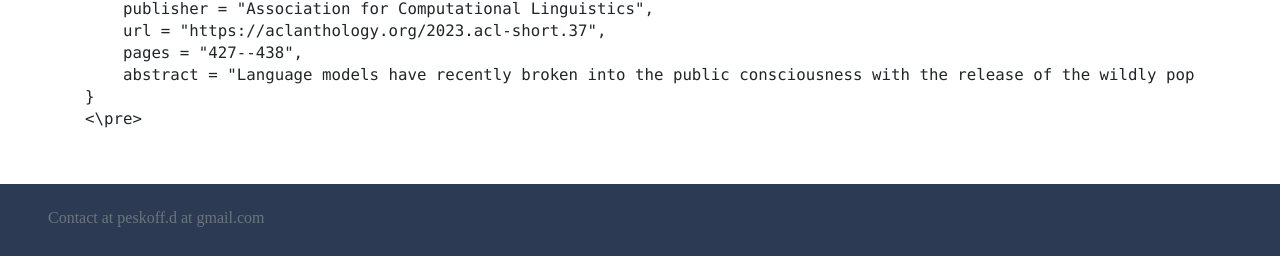
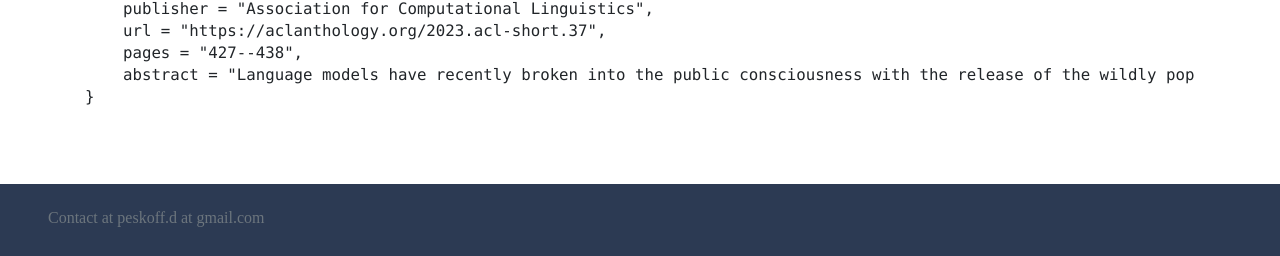
Before and after one commit to trigaten/Denis-Peskov-s-New-Website, a Jekyll site: the page built from _posts/2023-5-24-bot_thoughts.md, in a window 1280 px wide. Shown: the part 641-897 px from the top of the page. Built offline with Jekyll 4.4.1, drawn with Linux system fonts in a browser that asks for light colours; nearby versions of some CDN libraries; some of the changed text lies outside the part shown.

Commit message:
Update 2023-5-24-bot_thoughts.md

```diff
--- a/_posts/2023-5-24-bot_thoughts.md
+++ b/_posts/2023-5-24-bot_thoughts.md
@@ -29,5 +29,4 @@ permalink: /bot_thoughts/
     url = "https://aclanthology.org/2023.acl-short.37",
     pages = "427--438",
     abstract = "Language models have recently broken into the public consciousness with the release of the wildly popular ChatGPT. Commentators have argued that language models could replace search engines, make college essays obsolete, or even write academic research papers. All of these tasks rely on accuracy of specialized information which can be difficult to assess for non-experts. Using 10 domain experts across science and culture, we provide an initial assessment of the coherence, conciseness, accuracy, and sourcing of two language models across 100 expert-written questions. While we find the results are consistently cohesive and concise, we find that they are mixed in their accuracy. These results raise questions of the role language models should play in general-purpose and expert knowledge seeking.",
-}
-<\pre>
+}</pre>
```
